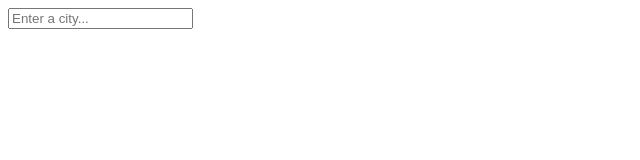
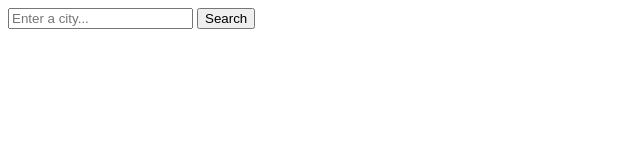
Before and after one commit to EmihleMvuyo/EM-Weather, a plain HTML site: page index.html in a window 1280 px wide. Shown: the whole page, without its empty margins (0-640 px from the left). Drawn offline with Linux system fonts and the light colour scheme.

Commit message:
Added the search button

```diff
--- a/index.html
+++ b/index.html
@@ -15,6 +15,7 @@
           class="search-input"
           id="search-input"
         />
+        <input type="submit" value="Search" class="search-button" />
       </form>
     </header>
   </body>
```
